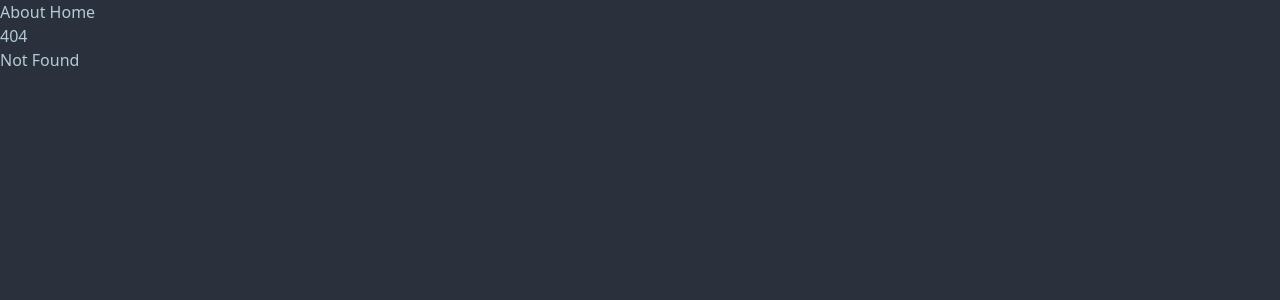
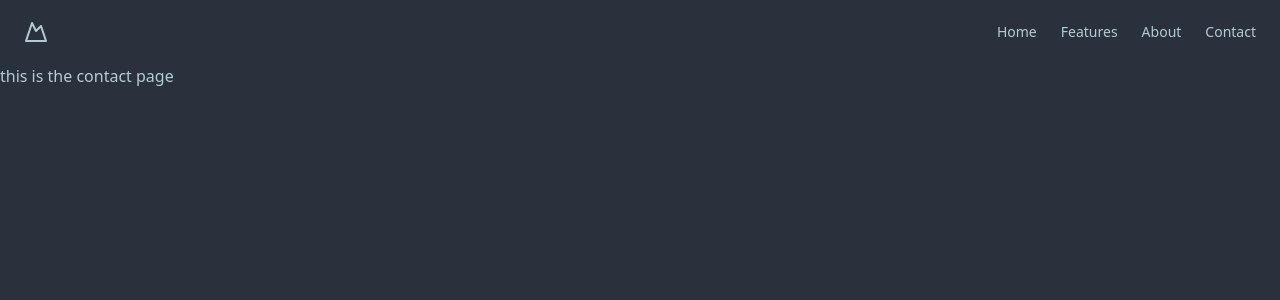
Before and after one commit to spences10/sveltekit-and-turso-analytics, a SvelteKit app: page /contact in a window 1280 px wide. Before the commit this address had no page. Shown: the top 300 px of the page. Built offline with nearby package versions, Linux system fonts and the light colour scheme.

Commit message:
feat: :sparkles: add header components and additional routes

```diff
--- /dev/null
+++ b/src/lib/components/header.svelte
@@ -0,0 +1,38 @@
+<script lang="ts">
+	const links = [
+		{ name: 'Home', href: '/' },
+		{ name: 'Features', href: '/features' },
+		{ name: 'About', href: '/about' },
+		{ name: 'Contact', href: '/contact' },
+	];
+</script>
+
+<header class="px-4 lg:px-6 h-16 flex items-center">
+	<a class="flex items-center justify-center" href="/">
+		<svg
+			xmlns="http://www.w3.org/2000/svg"
+			width="24"
+			height="24"
+			viewBox="0 0 24 24"
+			fill="none"
+			stroke="currentColor"
+			stroke-width="2"
+			stroke-linecap="round"
+			stroke-linejoin="round"
+			class="h-6 w-6"
+		>
+			<path d="m8 3 4 8 5-5 5 15H2L8 3z"></path>
+		</svg>
+		<span class="sr-only">Turso Analytics</span>
+	</a>
+	<nav class="ml-auto flex gap-4 sm:gap-6">
+		{#each links as { href, name }}
+			<a
+				class="text-sm font-medium hover:underline underline-offset-4"
+				{href}
+			>
+				{name}
+			</a>
+		{/each}
+	</nav>
+</header>
--- /dev/null
+++ b/src/lib/components/index.ts
@@ -0,0 +1 @@
+export { default as Header } from './header.svelte';
--- a/src/routes/+layout.svelte
+++ b/src/routes/+layout.svelte
@@ -1,8 +1,9 @@
 <script lang="ts">
+	import { Header } from '$lib/components';
 	import '../app.pcss';
 </script>
 
-<a href="/about">About</a>
-<a href="/">Home</a>
-
-<slot />
+<div class="flex flex-col min-h-screen">
+	<Header />
+	<slot />
+</div>
--- /dev/null
+++ b/src/routes/contact/+page.svelte
@@ -0,0 +1 @@
+<h1>this is the contact page</h1>
--- /dev/null
+++ b/src/routes/features/+page.svelte
@@ -0,0 +1 @@
+<h1>this is the features page</h1>
```
Also changed, not shown: 1 other file (tests, documents, lock files or other folders).
